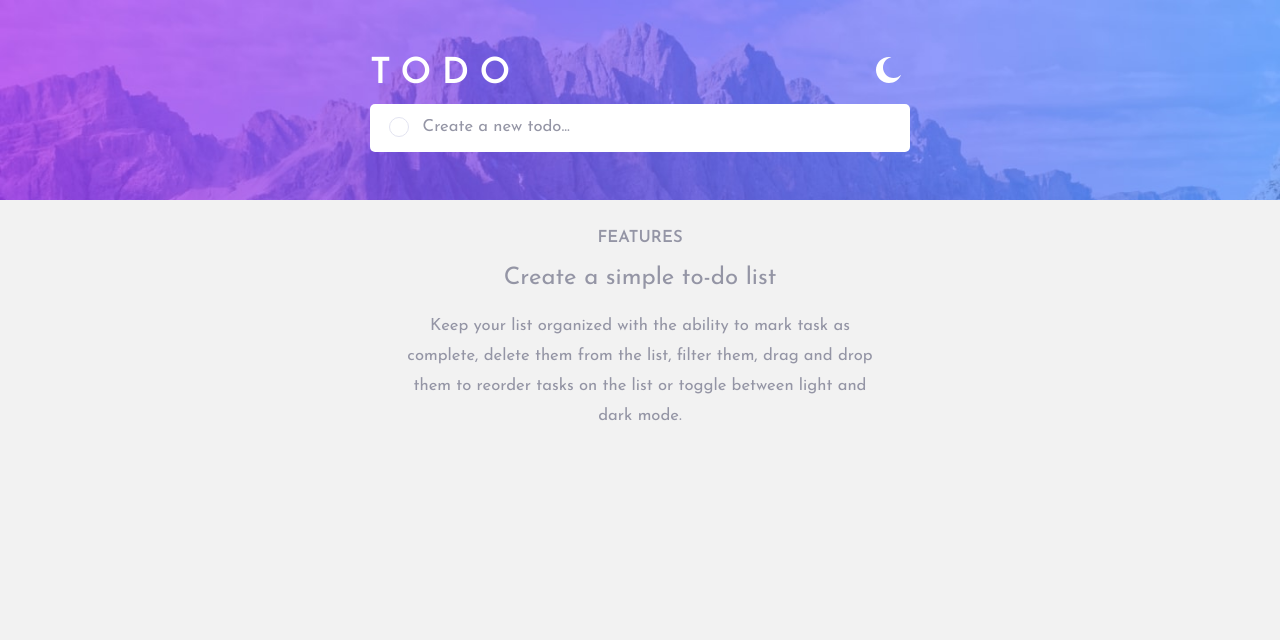
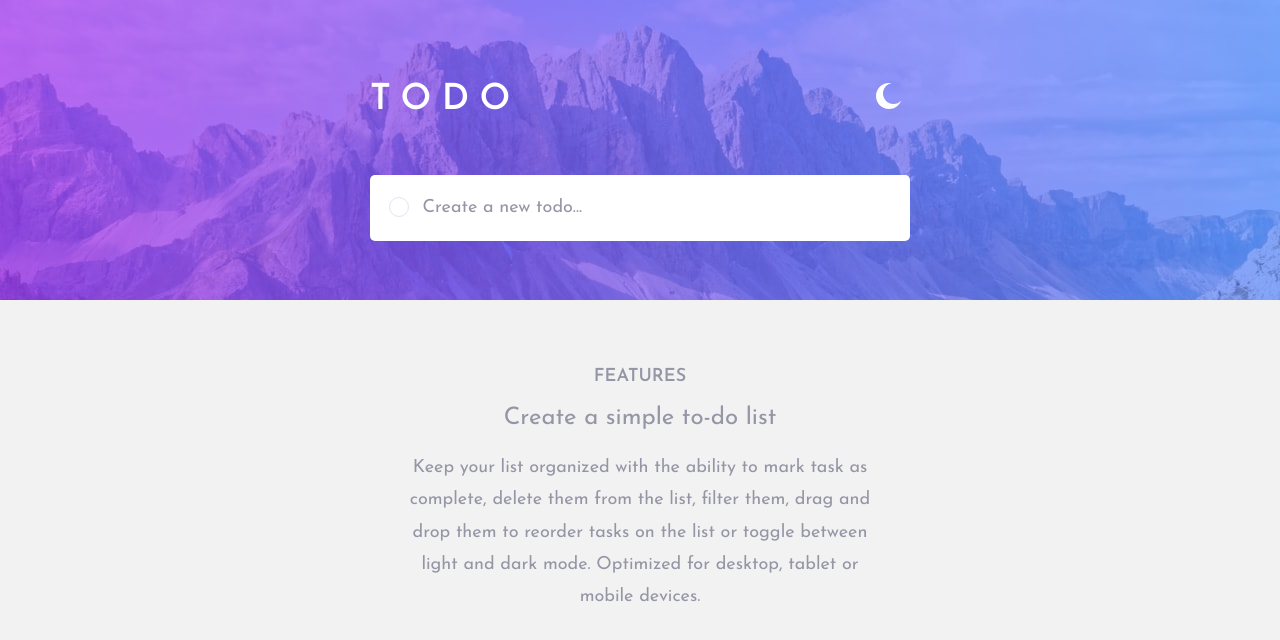
Before and after one commit to zettelmann/ts-react-todo-list-app, a React (Create React App) app: page / in a window 1280 px wide. Shown: the top 640 px of the page. Built offline with nearby package versions, Linux system fonts and the light colour scheme.

Commit message:
media queries fixed

```diff
--- a/src/components/Tasks/TaskClear.module.scss
+++ b/src/components/Tasks/TaskClear.module.scss
@@ -1,8 +1,15 @@
+@import '../../breakpoints.scss';
+
 %container {
   display: flex;
   justify-content: space-between;
   align-items: center;
   height: calc(2 * var(--base-unit));
+
+  @media (min-width: $bp-large) {
+    height: calc(2.75 * var(--base-unit));
+  }
+
   margin: 0 var(--base-unit);
   border-radius: var(--radius);
 }
--- a/src/components/Tasks/TaskFilter.module.scss
+++ b/src/components/Tasks/TaskFilter.module.scss
@@ -25,7 +25,7 @@
 
 @mixin buttonLargeBreakpoint {
   position: absolute;
-  top: calc(var(--base-unit) * -3);
+  top: calc(var(--base-unit) * -3.375);
   left: 50%;
   transform: translateX(-100%);
   background: none;
@@ -43,7 +43,6 @@ section {
       @extend %container;
       background: var(--clr-list--light);
       box-shadow: var(--shaddow--light);
-
 
       @media (min-width: $bp-large) {
         @include buttonLargeBreakpoint;
--- a/src/components/Tasks/TaskInput.module.scss
+++ b/src/components/Tasks/TaskInput.module.scss
@@ -1,3 +1,5 @@
+@import '../../breakpoints.scss';
+
 %circle {
   position: absolute;
   top: calc(var(--base-unit) * .55);
@@ -5,6 +7,9 @@
   height: 20px;
   width: 20px;
   border-radius: 100%;
+  @media (min-width: $bp-large) {
+    top: calc(var(--base-unit) * .9);
+  }
 }
 
 %input {
@@ -26,6 +31,9 @@ form {
   display: flex;
   position: relative;
 
+  @media (min-width: $bp-large) {
+    height: calc(2.75 * var(--base-unit));
+  }
 
 
   &.light {
--- a/src/components/Tasks/TaskItem.module.scss
+++ b/src/components/Tasks/TaskItem.module.scss
@@ -1,3 +1,5 @@
+@import '../../breakpoints.scss';
+
 %circle {
   margin-left: calc(var(--base-unit) * 0.8325);
   width: 2rem;
@@ -21,11 +23,29 @@
   align-items: center;
 }
 
+%button {
+  width: 4.8rem;
+  height: 4.2rem;
+  border: none;
+  cursor: pointer;
+
+  background: no-repeat center url('../../assets/icon-cross.svg');
+  background-size: 1.2rem;
+
+  @media (min-width: $bp-large) {
+    background-size: 15rem;
+  }
+}
+
 li {
   height: calc(2 * var(--base-unit));
 
   display: flex;
   align-items: center;
+
+  @media (min-width: $bp-large) {
+    height: calc(2.75 * var(--base-unit));
+  }
 
 
   &:first-child {
@@ -79,13 +99,10 @@ li {
   }
 
   button {
-    width: 4.8rem;
-    height: 4.2rem;
-    border: none;
-    cursor: pointer;
-
-    background: no-repeat center url('../../assets/icon-cross.svg');
-    background-size: 1.2rem;
+    @extend %button;
+    @media (min-width: $bp-large) {
+      display: none;
+    }
 
   }
 }
@@ -113,4 +130,20 @@ li {
         background: var(--clr-list--dark);
       }
     }
+
+    &:hover {
+      button {
+        @extend %button;
+        @media (min-width: $bp-large) {
+
+          display: block;
+          width: 4.8rem;
+          height: 4.2rem;
+          border: none;
+          cursor: pointer;
+
+          background: no-repeat center url('../../assets/icon-cross.svg');
+        }
+      }
+    }
 }
--- a/src/components/Tasks/TaskItem.tsx
+++ b/src/components/Tasks/TaskItem.tsx
@@ -13,7 +13,7 @@ interface TaskItemObj {
 
 const getItemStyle = (isDragging: boolean, draggableStyle: any) => ({
   outline: isDragging ? '2px solid var(--bg-active)' : '',
-  borderRadius: isDragging ? '0px' : 'var(--radius)',
+  borderRadius: 'var(--radius)',
   transform: isDragging ? '0px' : '',
   boxShadow: isDragging ? 'var(--shaddow)' : '',
 
--- a/src/components/Tasks/Tasks.module.scss
+++ b/src/components/Tasks/Tasks.module.scss
@@ -1,5 +1,11 @@
+@import '../../breakpoints.scss';
+
 .tasks {
   margin-top: calc(var(--base-unit) * -4);
+
+  @media (min-width: $bp-large) {
+    margin-top: calc(var(--base-unit) * -5.2);
+  }
 
   p {
     text-align: center;
@@ -9,9 +15,13 @@
 
   .welcome {
     text-align: center;
-    margin: calc(var(--base-unit) * 3) auto;
+    margin: calc(var(--base-unit) * 4) auto;
     max-width: 54rem;
 
+    @media (min-width: $bp-large) {
+      margin: calc(var(--base-unit) * 5) auto;
+
+    }
 
     h2 {
       text-transform: uppercase;
--- a/src/components/Tasks/Tasks.tsx
+++ b/src/components/Tasks/Tasks.tsx
@@ -23,7 +23,7 @@ const Tasks: React.FC = () => {
         <section className={styles.welcome}>
           <h2>Features</h2>
           <h3>Create a simple to-do list</h3>
-          <p> Keep your list organized with the ability to mark task as complete, delete them from the list, filter them, drag and drop them to reorder tasks on the list or toggle between light and dark mode. </p>
+          <p>Keep your list organized with the ability to mark task as complete, delete them from the list, filter them, drag and drop them to reorder tasks on the list or toggle between light and dark mode. Optimized for desktop, tablet or mobile devices.</p>
         </section>
       )}
     </main>
--- a/src/components/layout/Header.module.scss
+++ b/src/components/layout/Header.module.scss
@@ -12,11 +12,19 @@
 header {
   height: 20rem;
 
+  @media (min-width: $bp-large) {
+    height: 30rem;
+  }
+
   .container {
     max-width: calc((2 * var(--base-unit)) + 54rem);
     margin: 0 auto;
 
     padding: 3.8rem 2.4rem;
+
+    @media (min-width: $bp-large) {
+      padding: 6.4rem 2.4rem;
+    }
     display: flex;
     justify-content: space-between;
     align-items: center;
@@ -24,7 +32,7 @@ header {
 
   h1 {
     color: #fff;
-    font-size: clamp(2.4rem, 4vw, 3.6rem);
+    font-size: clamp(2.4rem, 5vw, 3.6rem);
     font-weight: 600;
     letter-spacing: 1.05rem;
     transform: translateY(.4rem);
--- a/src/index.css
+++ b/src/index.css
@@ -17,7 +17,7 @@
   --clr-list--light: #fff;
 
   --clr-bg--dark: #171823;
-  --clr-stroke--dark: #4D5067;
+  --clr-stroke--dark: #393A4B;
   --clr-font-primary--dark: #5B5E7E;
   --clr-font-secondary--dark: #C8CBE7;
   --clr-font-completed--dark: #4D5067;
@@ -55,7 +55,7 @@ body {
   font-family: var(--font);
   font-weight: 400;
   line-height: 1.8;
-  font-size: clamp(1.2rem, 1.3vw, 1.8rem);
+  font-size: clamp(1.2rem, 3vw, 1.8rem);
 }
 
 li {
```
